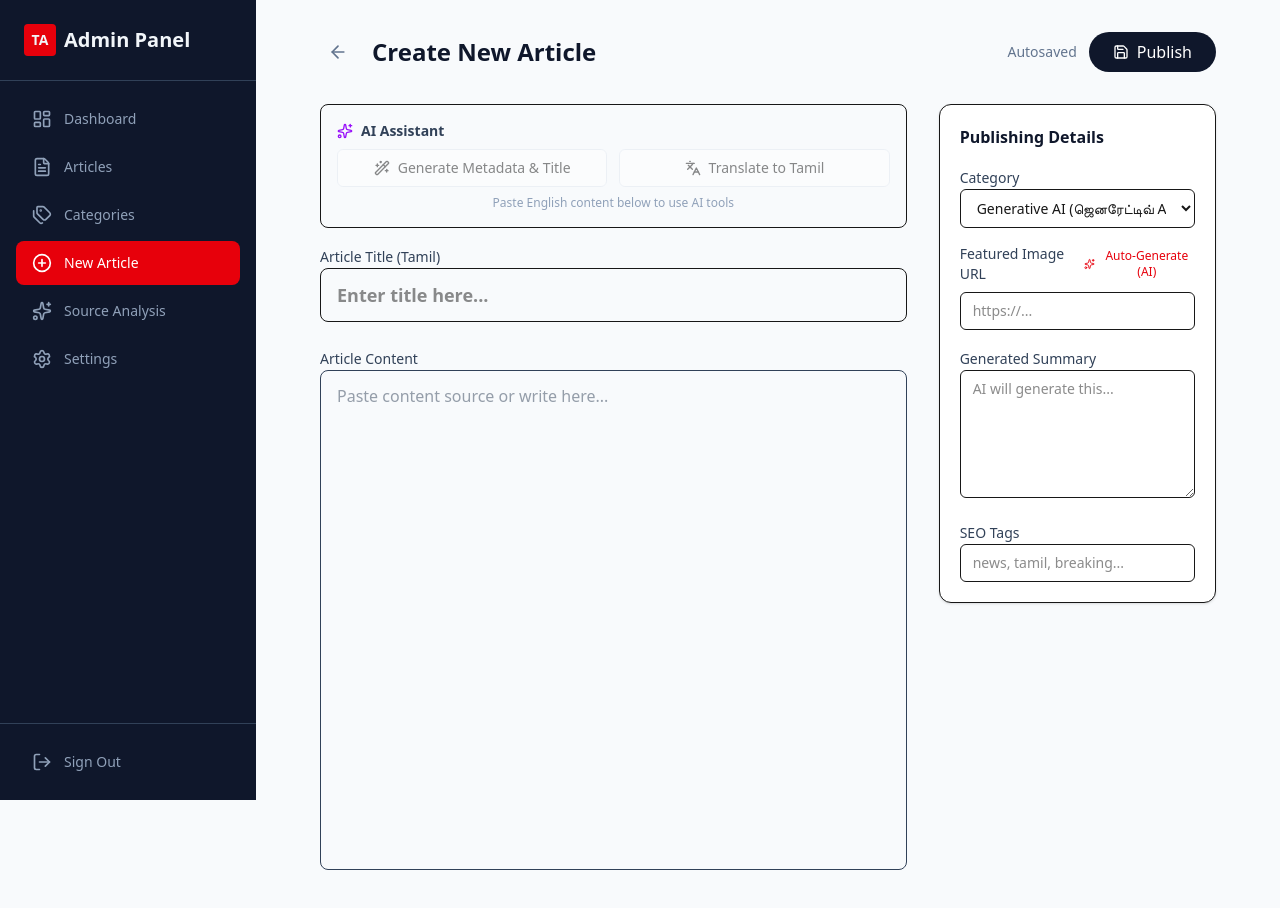
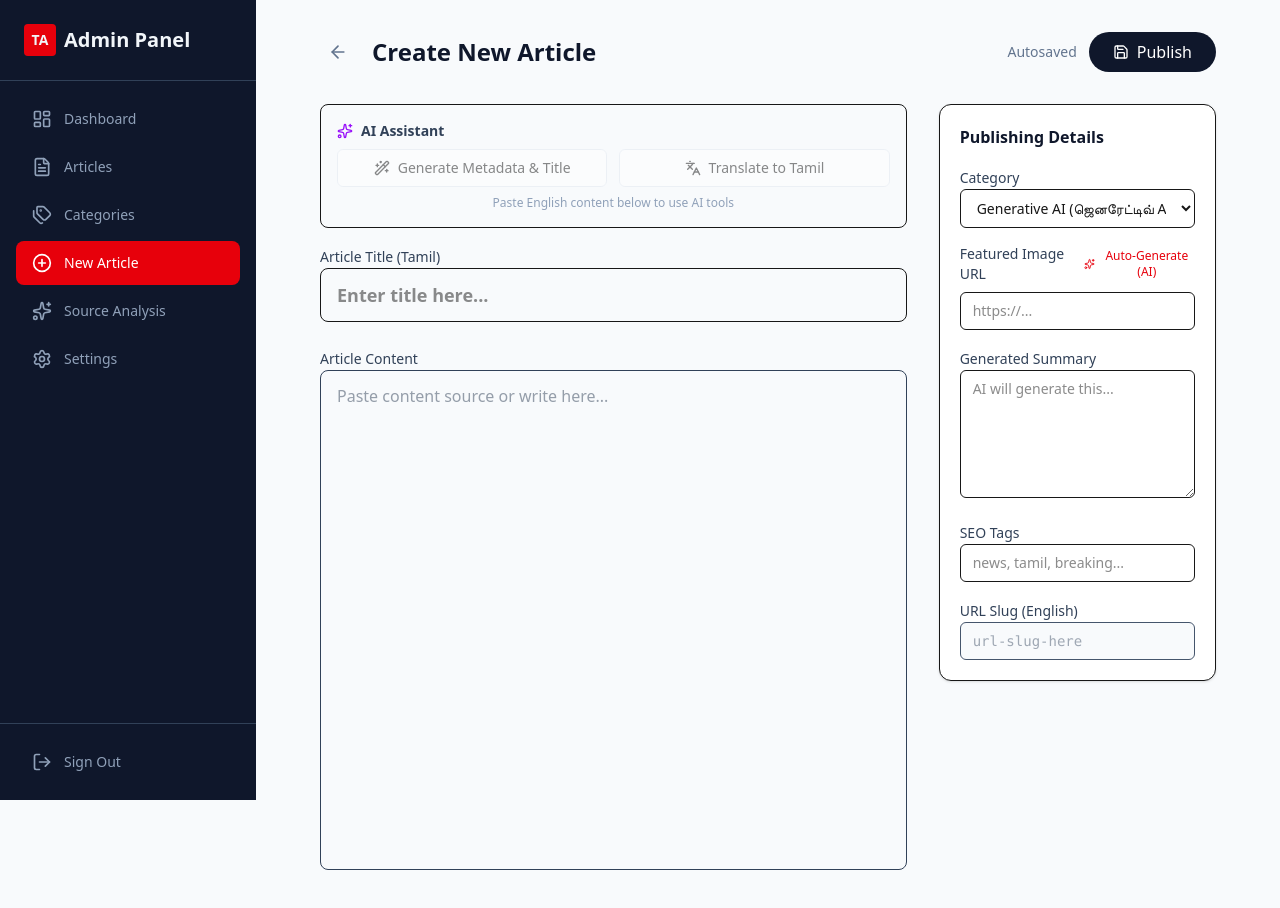
Before and after one commit to viviztech/tamil-ai-news, a Next.js app: page /admin/articles/new in a window 1280 px wide. Shown: the top 908 px of the page. Built offline with nearby package versions, Linux system fonts and the light colour scheme.

Commit message:
fix: Add Slug field to New Article page for reliable creation

```diff
--- a/src/app/admin/(dashboard)/articles/new/page.tsx
+++ b/src/app/admin/(dashboard)/articles/new/page.tsx
@@ -197,6 +197,17 @@ export default function NewArticlePage() {
                                 placeholder="news, tamil, breaking..."
                             />
                         </div>
+
+                        <div className="space-y-2">
+                            <label className="text-sm font-medium text-slate-700">URL Slug (English)</label>
+                            <input
+                                type="text"
+                                value={formData.slug}
+                                onChange={(e) => setFormData({ ...formData, slug: e.target.value })}
+                                className="w-full px-3 py-2 border rounded-md text-sm font-mono text-slate-600 bg-slate-50"
+                                placeholder="url-slug-here"
+                            />
+                        </div>
                     </div>
                 </div>
             </div>
```
